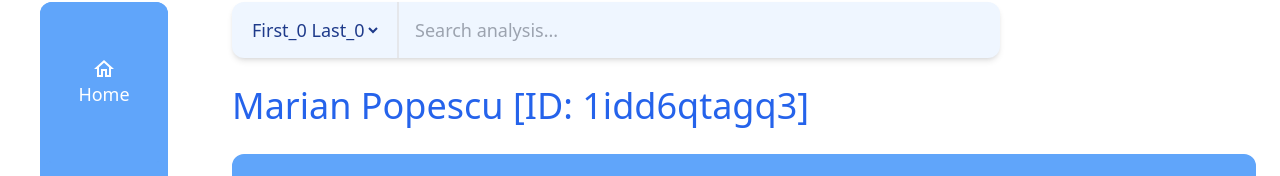
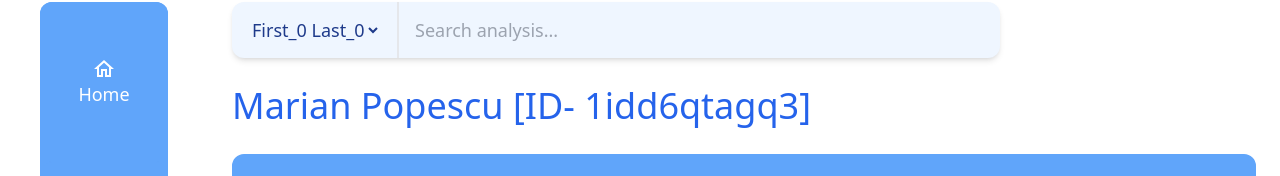
Before and after one commit to LucaStefan112/MedConnect, a Next.js app: page /analyses in a window 1280 px wide. Shown: the part 182-358 px from the top of the page. Built offline with nearby package versions, Linux system fonts and the light colour scheme.

Commit message:
Fixed a typo

```diff
--- a/pages/analyses/index.tsx
+++ b/pages/analyses/index.tsx
@@ -41,7 +41,7 @@ export default function Analyses() {
         <SearchBar placeholder='Search analysis...' />
       </div>
       <p className='text-4xl mt-7 mb-7 text-blue-600 w-full'>
-        Marian Popescu [ID: 1idd6qtagq3]
+        Marian Popescu [ID- 1idd6qtagq3]
       </p>
       <VerticalList className='analyses_list_max_height'
         list= {
```
